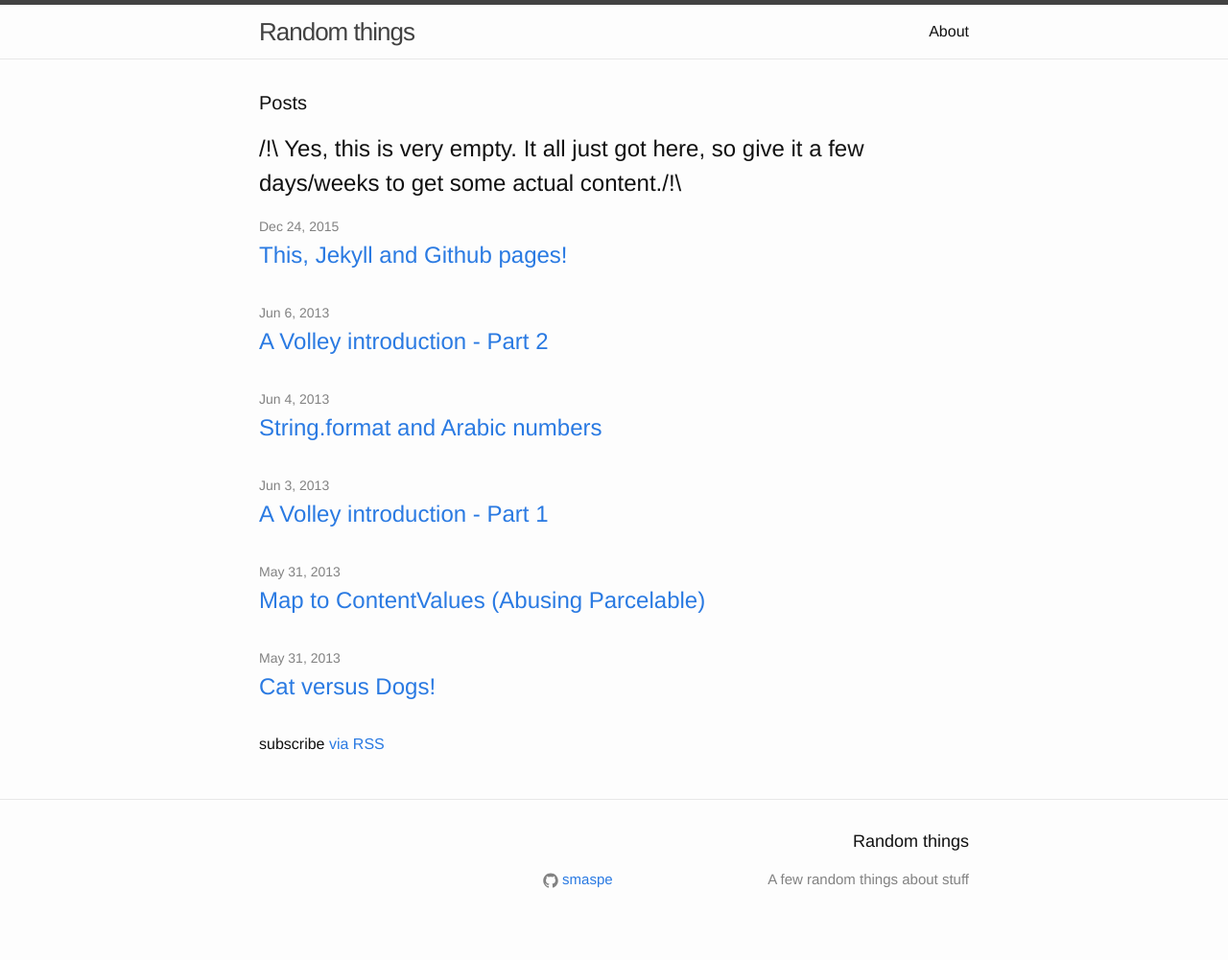
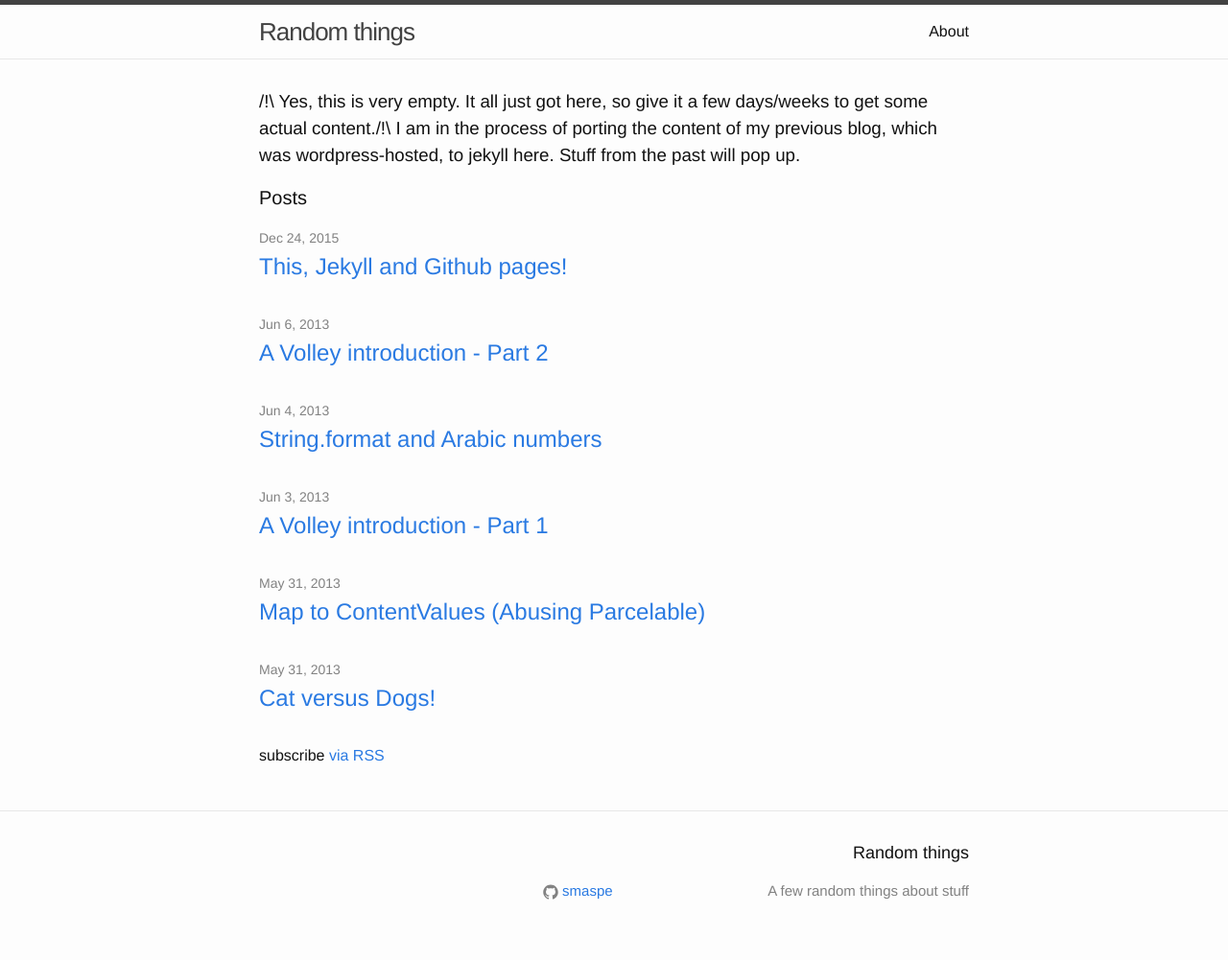
Before and after one commit to smaspe/smaspe.github.io, a Jekyll site: the page built from index.html, in a window 1280 px wide. Shown: the whole page at 96% size. Built offline with Jekyll 4.4.1, drawn with Linux system fonts in a browser that asks for light colours.

Commit message:
Update the home page explanation

```diff
--- a/index.html
+++ b/index.html
@@ -4,9 +4,10 @@ layout: default
 
 <div class="home">
 
+  <h3>/!\ Yes, this is very empty. It all just got here, so give it a few days/weeks to get some actual content./!\
+  I am in the process of porting the content of my previous blog, which was wordpress-hosted, to jekyll here. Stuff from the past will pop up.</h3>
+
   <h1 class="page-heading">Posts</h1>
-
-  <h2>/!\ Yes, this is very empty. It all just got here, so give it a few days/weeks to get some actual content./!\</h2>
 
   <ul class="post-list">
     {% for post in site.posts %}
```
